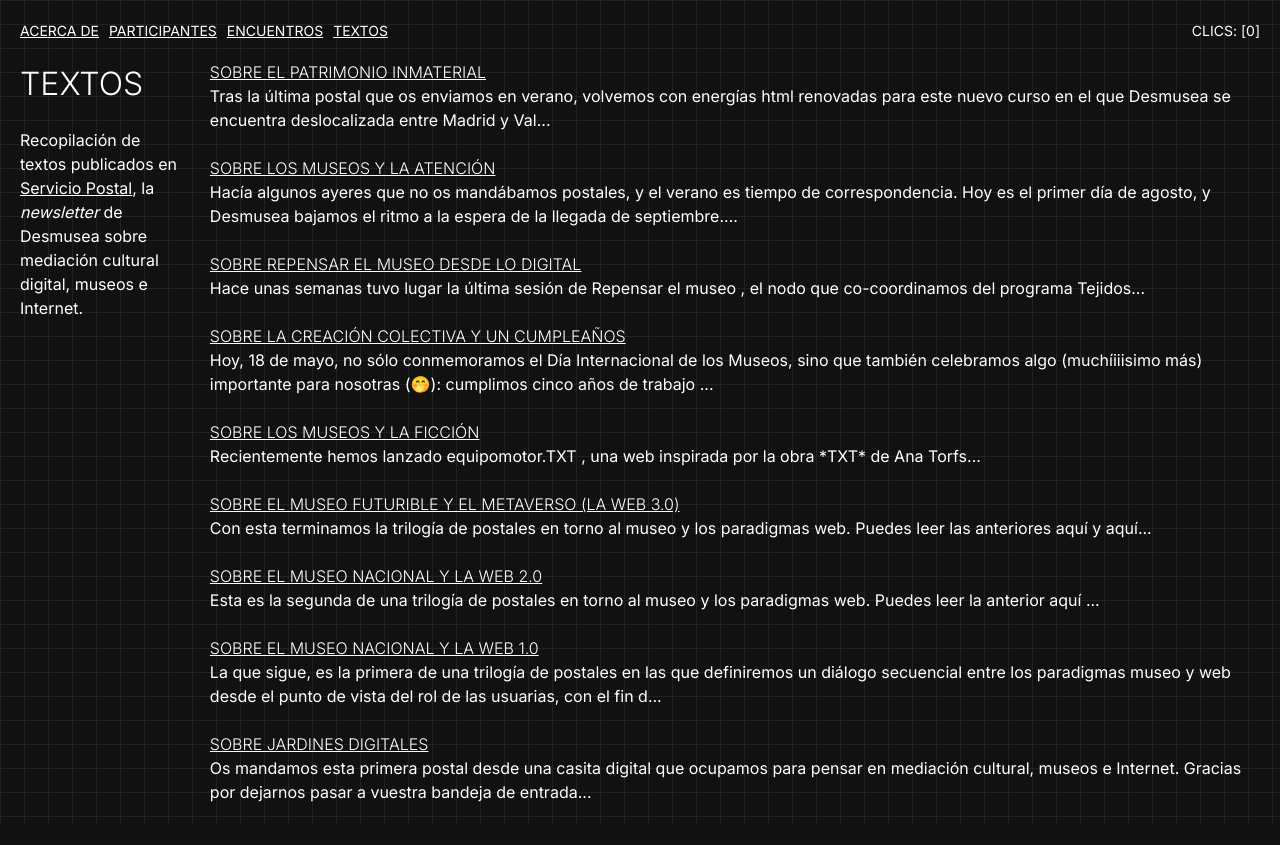
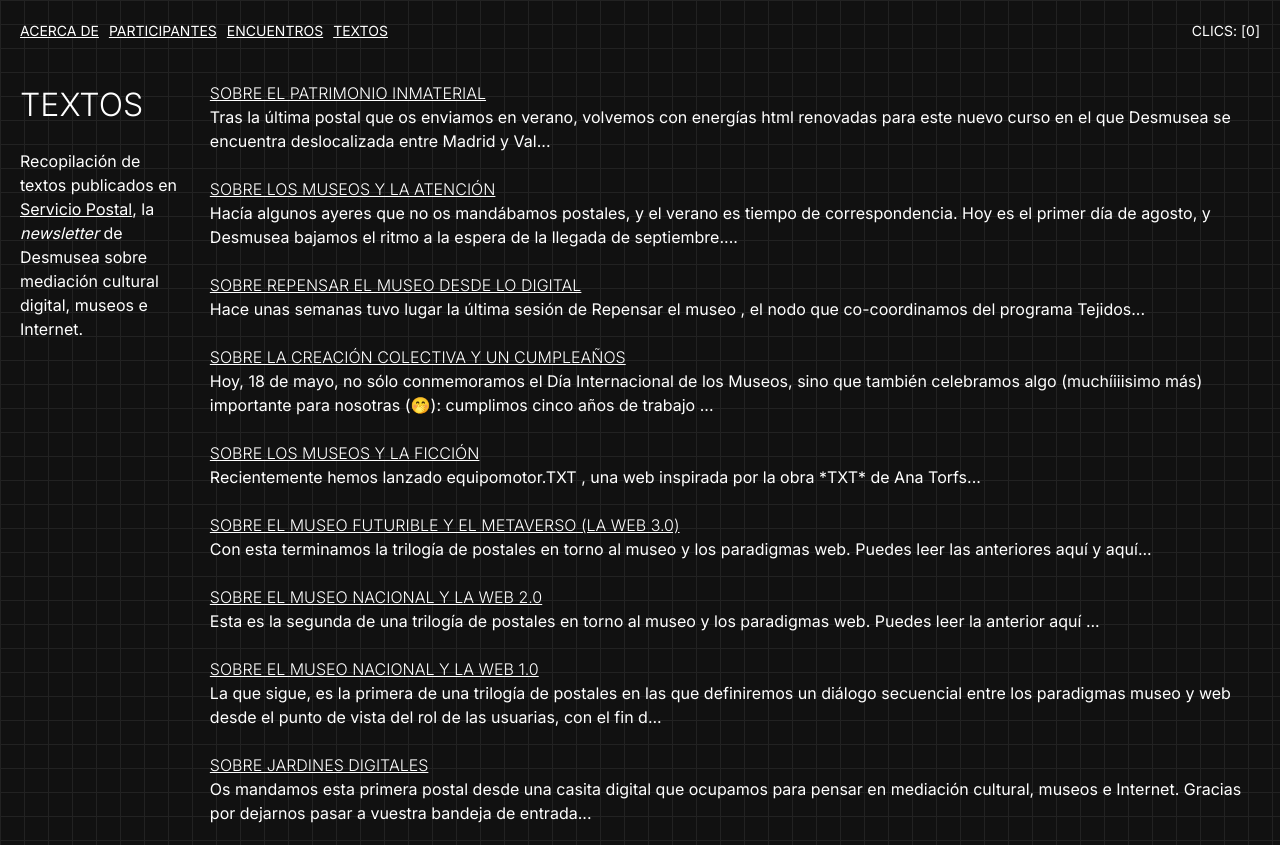
Before and after one commit to claraharguindey/clicar-click, a Next.js app: page /textos in a window 1280 px wide. Before the commit the page ends 824 px from the top, so only its background shows below. Built offline with nearby package versions, Linux system fonts and the light colour scheme.

Commit message:
fix menu

```diff
--- a/src/app/navigation.module.css
+++ b/src/app/navigation.module.css
@@ -1,5 +1,4 @@
 .header {
-  height: 40px;
   position: relative;
 }
 
@@ -8,6 +7,7 @@
   gap: 10px;
   font-size: 14px;
   animation: fade 1s ease 0s 1 normal forwards;
+  min-height: 100%;
 }
 
 .menuItem a {
@@ -24,7 +24,7 @@
   justify-content: space-between;
   padding: 20px;
   text-transform: uppercase;
-  height: 100%;
+  min-height: 100%;
 }
 
 .counter {
--- a/src/app/page.module.css
+++ b/src/app/page.module.css
@@ -1,6 +1,6 @@
 .main {
   position: relative;
-  height: calc(100vh - 40px);
+  height: calc(100vh - 154px);
   width: 100%;
 }
 
@@ -36,7 +36,6 @@
   gap: 20px;
   height: 100%;
   min-height: 100%;
-  margin-top: 80px;
 
   & .gridRow {
     gap: 14px;
```
